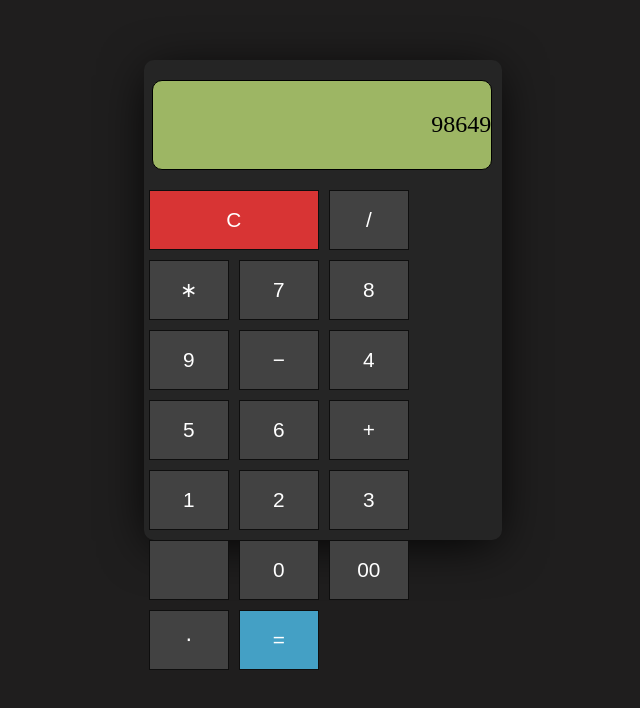
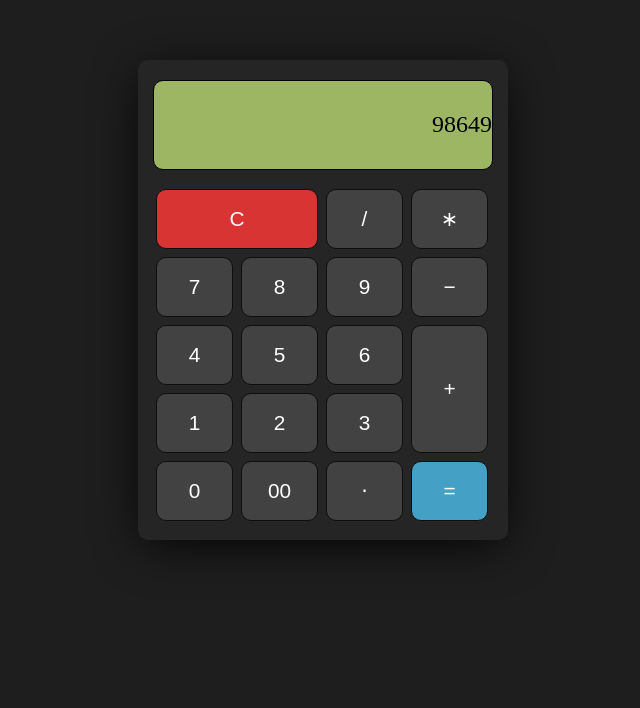
Before and after one commit to Masoud803/class-task-calculator, a plain HTML site: page index.html in a window 1280 px wide. Shown: the whole page, without its empty margins (317-957 px from the left). Drawn offline with Linux system fonts and the light colour scheme.

Commit message:
fix buttons

```diff
--- a/index.html
+++ b/index.html
@@ -12,7 +12,7 @@
             <div id="cal-nums">98649</div>
         </div>
         <div class="cal-btns">
-            <button class="clr-btn">C</button>
+            <button id="clr-btn">C</button>
             <button>&#x2f;</button>
             <button>&#8727;</button>
             <button>7</button>
@@ -22,15 +22,14 @@
             <button>4</button>
             <button>5</button>
             <button>6</button>
-            <button>&#43;</button>
+            <button id="pls-btn">&#43;</button>
             <button>1</button>
             <button>2</button>
             <button>3</button>
-            <button>&nbsp;</button>
             <button>0</button>
             <button>00</button>
             <button>&#8901;</button>
-            <button class="eql-btn">&#61;</button>
+            <button id="eql-btn">&#61;</button>
         </div>
     </div>
 </body>
--- a/style.css
+++ b/style.css
@@ -8,10 +8,12 @@ body{
     justify-content: center;
     align-items: center;
     min-height: 600px;
+    min-width: 700px;
     background: #1f1e1e;
 }
 .cal-body{
-    width: 28%;
+    width: 370px;
+    min-width: 370px;
     padding-top: 20px;
     height: 480px;
     border: 2px;
@@ -20,10 +22,10 @@ body{
     background: #252525;
 }
 .cal-scr{
-    width: 95%;
+    width: 340px;
     height: 90px;
     background-color: #9db664;
-    margin-left: 8px;
+    margin-left: 15px;
     border: 1px solid #000000;
     border-radius: 10px;
 }
@@ -33,24 +35,30 @@ body{
     padding-top: 30px;
 }
 .cal-btns{
+    margin-left: 14px;
     padding-top: 15px;
     display: table;
 }
 button{
     display: table-cell;
-    width: 80px;
+    width: 77px;
     height: 60px;
     color: #ffffff;
     background-color: #424242;
     font-size: 1.3rem;
-    margin: 5px;
+    margin: 4px;
     border: 1px solid #0e0e0e;
-
+    border-radius: 10px;
 }
-.clr-btn{
-    width: 170px;
+#clr-btn{
+    width: 162px;
     background-color: #d83434;
 }
-.eql-btn{
+#eql-btn{
     background-color: #44a0c5;
 }
+#pls-btn{
+    height: 128px;
+    float: right;
+    margin-right: 20px;
+}
```
